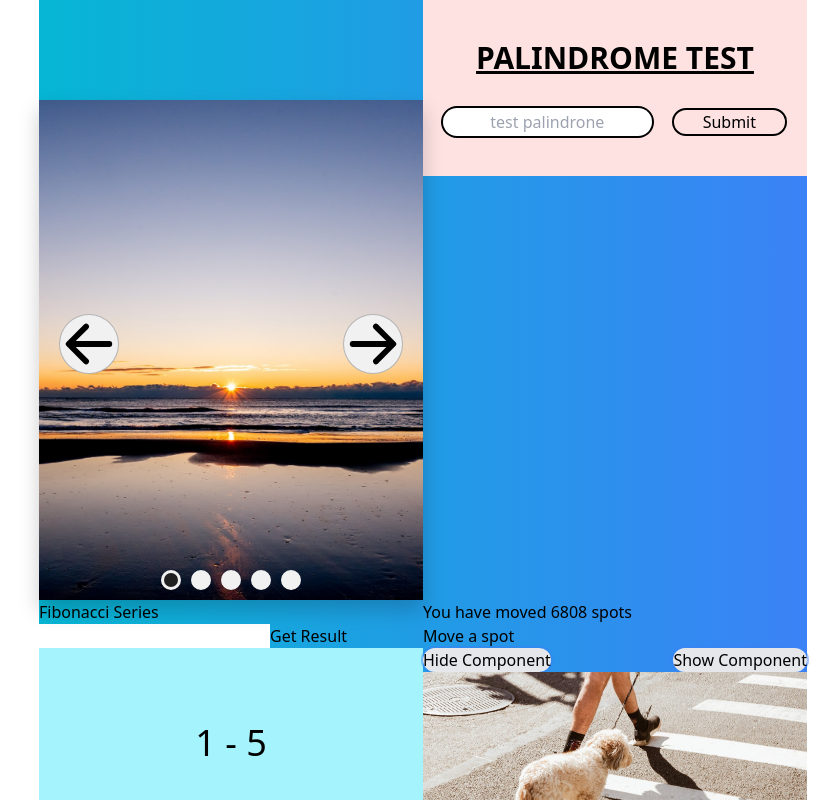
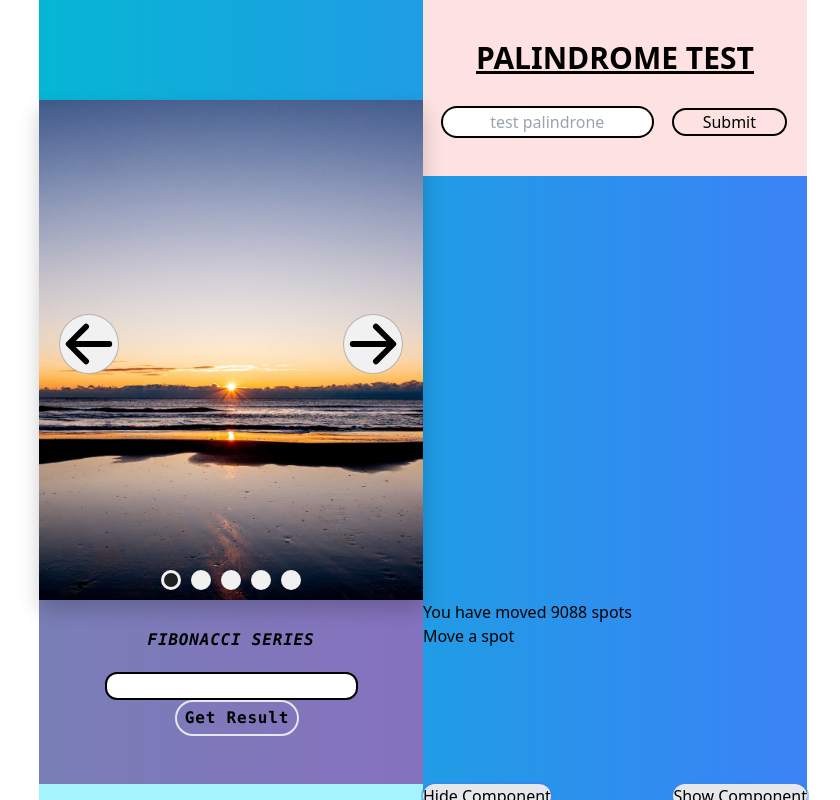
Before and after one commit to DecentraMindsCoin/hired-in-next, a Next.js app: page / in a window 1280 px wide. Shown: the top 800 px of the page, without its empty margins (217-1057 px from the left). Built offline with nearby package versions, Linux system fonts and the light colour scheme; no server answers.

Commit message:
add styling to elements in fibonnaci component

```diff
--- a/src/components/Fibonacci.js
+++ b/src/components/Fibonacci.js
@@ -1,13 +1,14 @@
 import React, { useState } from 'react'
 
 const styles = {
-  wrapper: ` relative w-full h-full text-center  py-3 `,
-  container: ` w-full flex-row space-y-3`,
-  buttonContainer: `justify-around flex w-full`,
-  button: `rounded-full border-2 px-5 py-1`,
-  styles: `relative px-5 w-full`,
-  inputContainer: `w-full flex relative`,
-  input: `w-full border-2 outline-none px-5 flex-shrink absolute`,
+
+    wrapper: `text-center w-full font-mono mx-auto  h-full py-7 bg-pink-500 bg-opacity-50  font-bold uppercase tracking-wider italic cursor-pointer space-y-5`,
+
+  container: ` w-full flex-row space-x-3`,
+
+  button: `rounded-full border-2 px-2  py-1`,
+
+  input: `border-2 outline-none px-5 rounded-xl border-2 border-black`,
 }
 
 export default function Fibonacci() {
@@ -28,10 +29,13 @@ export default function Fibonacci() {
   }
 
   return (
-    <div className="App">
+    <div className={styles.wrapper}>
       <h1>Fibonacci Series</h1>
-      <input type="number" onChange={(e) => setInp(e.target.value)} />
-      <button onClick={() => setResult(fibonacci(inp))}>Get Result</button>
+      <div className={styles.container}>
+         <input className={styles.input} type="number" onChange={(e) => setInp(e.target.value)} />
+      <button className={styles.button} onClick={() => setResult(fibonacci(inp))}>Get Result</button>
+      </div>
+
       <h2>{result}</h2>
     </div>
   )
```
